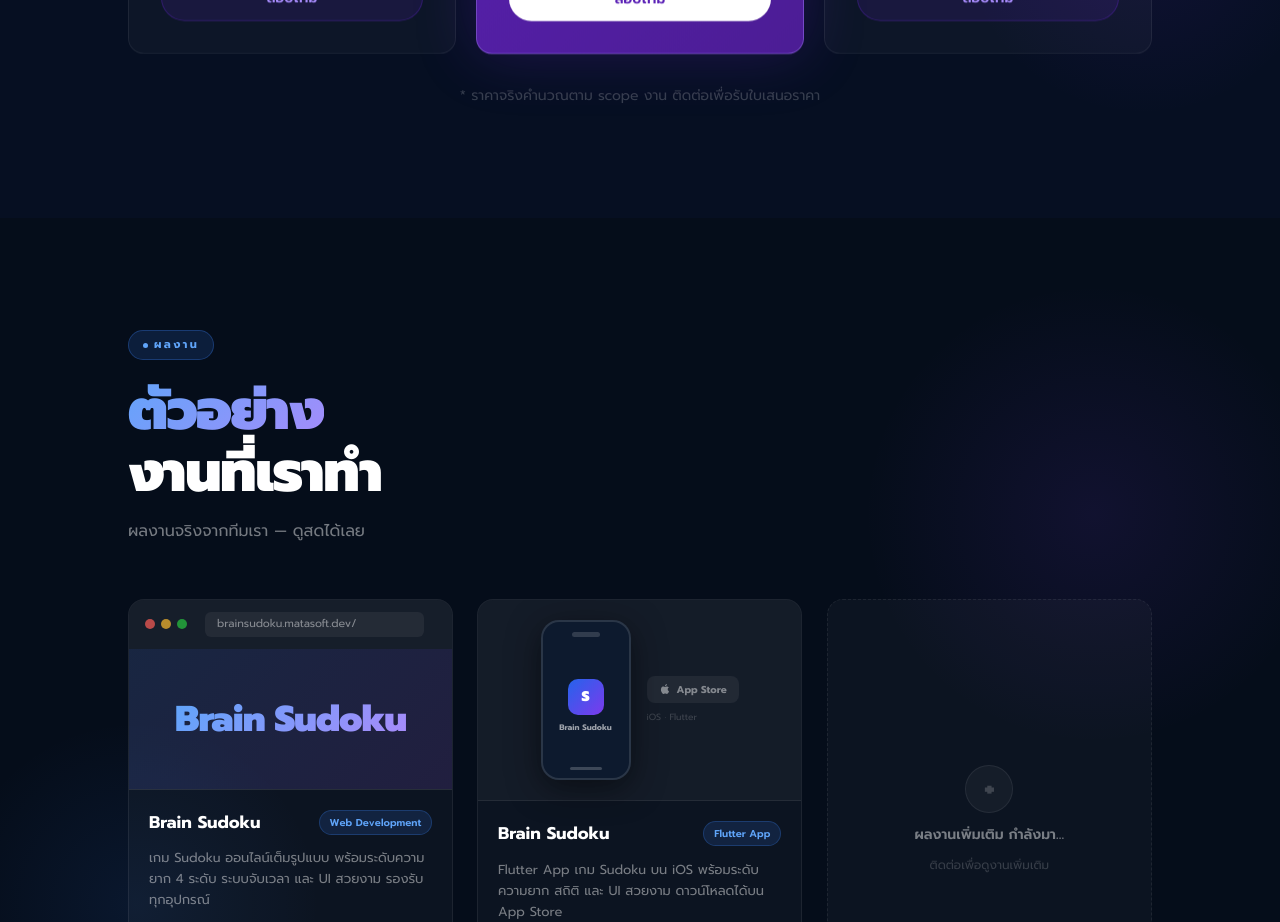
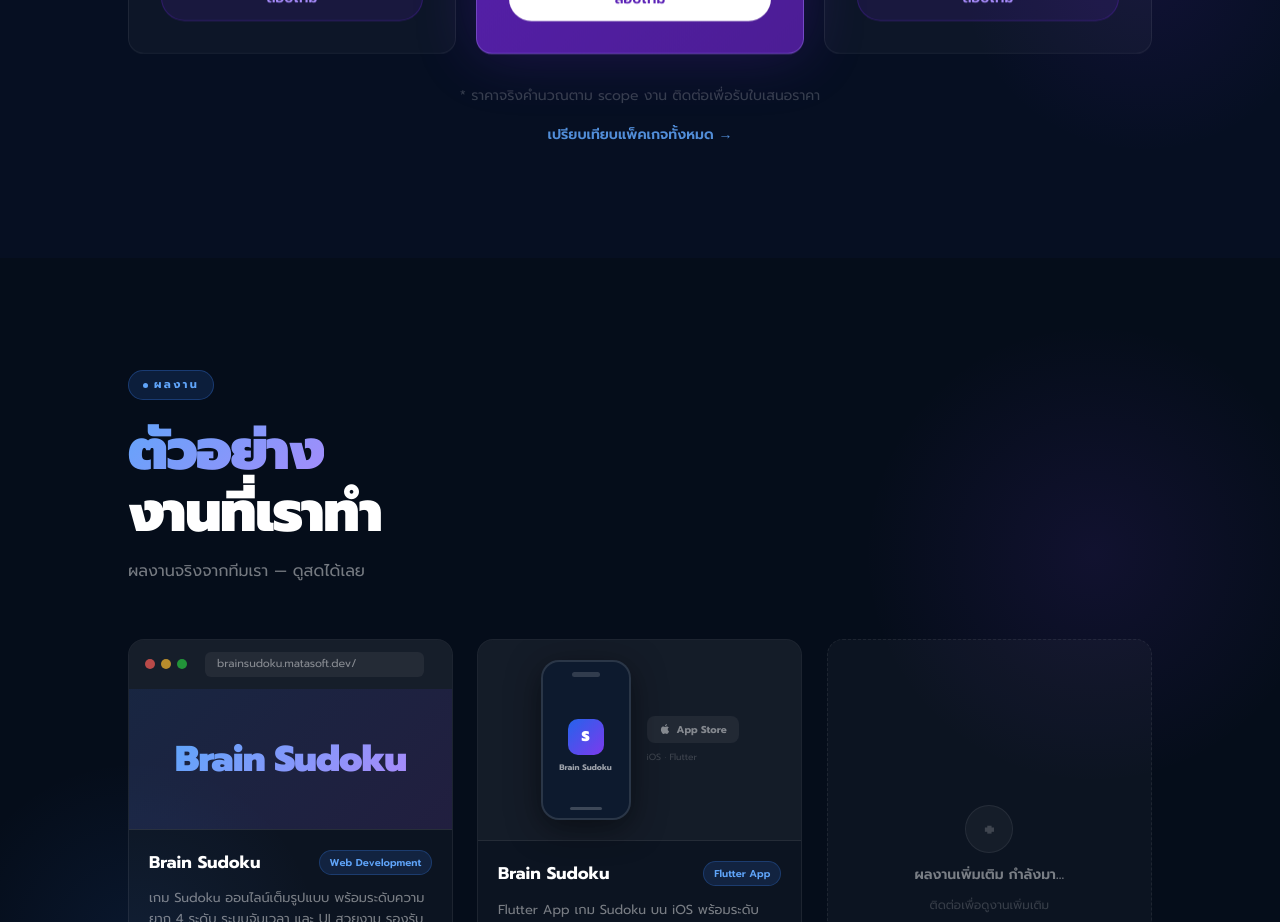
Before and after one commit to beamzaofficial/matasoft-web, a Next.js app: page / in a window 1280 px wide. Shown: the part 5220-6142 px from the top of the page. Built offline with nearby package versions, Linux system fonts and the light colour scheme.

Commit message:
feat: add compare packages link in pricing section
Co-Authored-By: Claude Sonnet 4.6 <noreply@anthropic.com>

```diff
--- a/app/page.tsx
+++ b/app/page.tsx
@@ -104,6 +104,7 @@ const content = {
       title: "เรียบง่าย",
       titleSub: "ไม่มีค่าใช้จ่ายซ่อนเร้น",
       note: "* ราคาจริงคำนวณตาม scope งาน ติดต่อเพื่อรับใบเสนอราคา",
+      compareLink: "เปรียบเทียบแพ็คเกจทั้งหมด →",
       plans: [
         {
           name: "Basic",
@@ -282,6 +283,7 @@ const content = {
       title: "Simple",
       titleSub: "No Hidden Fees",
       note: "* Actual cost calculated based on scope. Contact us for a custom quote.",
+      compareLink: "Compare all packages →",
       plans: [
         {
           name: "Basic",
@@ -1822,6 +1824,12 @@ export default function Home() {
               ))}
             </div>
             <p className="text-center text-sm mt-8" style={{ color: c.noteCol }}>{t.pricing.note}</p>
+            <div className="text-center mt-4">
+              <a href="/packages" style={{ color: c.eyebrow, fontSize: 14, fontWeight: 600, textDecoration: "none", opacity: 0.85 }}
+                onMouseEnter={e => (e.currentTarget.style.opacity = "1")}
+                onMouseLeave={e => (e.currentTarget.style.opacity = "0.85")}
+              >{t.pricing.compareLink}</a>
+            </div>
           </div>
         </section>
 
```
